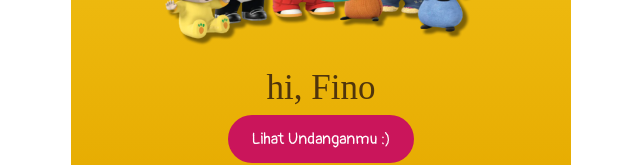
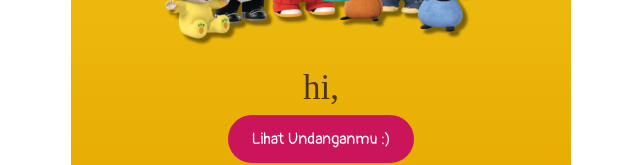
Before and after one commit to yohanessahrul/greesa-invitation-web-app, a Next.js app: page / in a window 1280 px wide. Shown: the part 578-743 px from the top of the page, without its empty margins (319-959 px from the left). Built offline with nearby package versions, Linux system fonts and the light colour scheme; a web font is replaced by a local one.

Commit message:
update whatsapp link

```diff
--- a/next.config.js
+++ b/next.config.js
@@ -1,8 +1,6 @@
 /** @type {import('next').NextConfig} */
 const nextConfig = {
-  reactStrictMode: true,
-  distDir: 'build',
-  output: 'export',
+  reactStrictMode: true
 }
 
 module.exports = nextConfig
--- a/src/pages/first.js
+++ b/src/pages/first.js
@@ -41,7 +41,7 @@ export default function First() {
               </div>
             </div>
             <div className='section-bottom decrement-top-margin-50'>
-              <Link className='button-invitation' href="/event">Lihat Detail Acara</Link>
+              <Link className='button-invitation' href="/event?name=greesa">Lihat Detail Acara</Link>
             </div>
           </div>
         </div>
--- a/src/pages/index.js
+++ b/src/pages/index.js
@@ -2,8 +2,12 @@ import Head from 'next/head'
 import Image from 'next/image'
 import Link from 'next/link'
 import '../styles/home.css'
+import { useSearchParams } from 'next/navigation'
 
 export default function Home() {
+  const searchParams = useSearchParams()
+  const name = searchParams.get('name')
+
   return (
     <>
       <Head>
@@ -35,10 +39,10 @@ export default function Home() {
               <div className='wrapper-image-mid'>
                 <Image width={320} height={230} src='/images/home-bing-all-star.png' />
               </div>
-              <h2 className='name-mid'>hi, Fino</h2>
+              <h2 className='name-mid'>hi, {name}</h2>
             </div>
             <div className='section-bottom'>
-              <Link className='button-invitation' href="/first">Lihat Undanganmu :)</Link>
+              <Link className='button-invitation' href="/first?name=greesa">Lihat Undanganmu :)</Link>
             </div>
           </div>
         </div>
```
Also changed, not shown: src/pages/event.js (+5 -2 lines).
